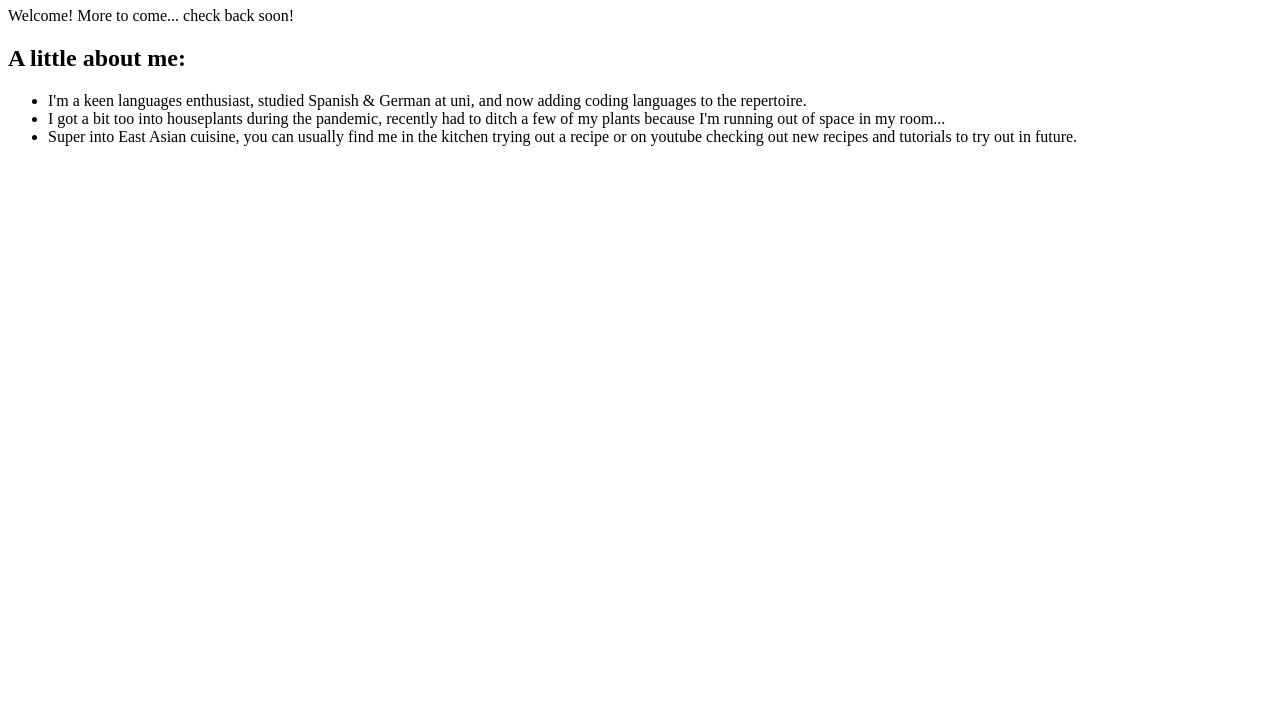
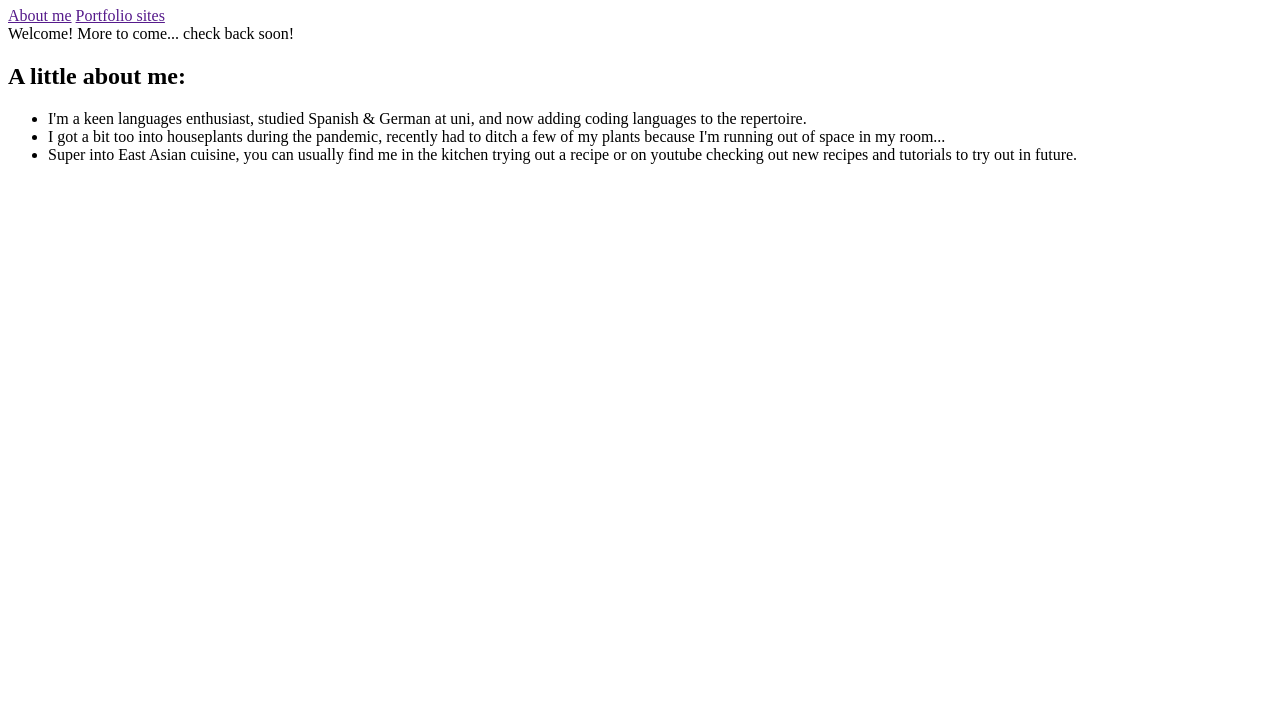
Before and after one commit to hxckey/portfolio-george, a plain HTML site: page index.html in a window 1280 px wide. Shown: the part 73-800 px from the top of the page. Drawn offline with Linux system fonts and the light colour scheme.

Commit message:
add links

```diff
--- a/index.html
+++ b/index.html
@@ -10,8 +10,15 @@
 <body>
     <header>
         <h1>George's Portfolio</h1>
-        <span>Welcome! More to come... check back soon!</span>
     </header>
+
+    <nav>
+        <a href="">About me</a>
+        <a href="">Portfolio sites</a>
+    </nav>
+
+    <span>Welcome! More to come... check back soon!</span>
+
     <article>
         <h2>A little about me:</h2>
         <ul>
```
